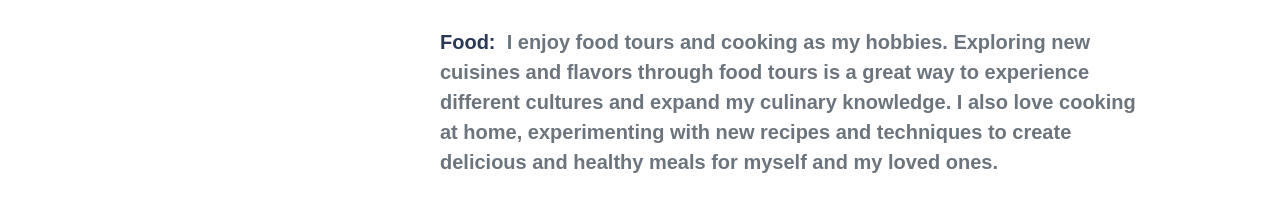
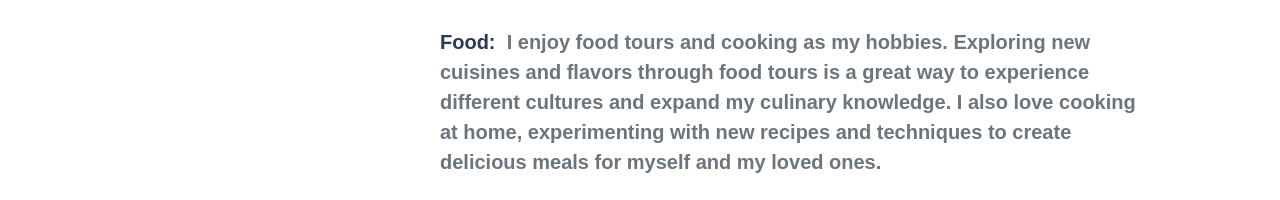
Before and after one commit to rretjin/Mid-Term-Project, a plain HTML site: page index.html in a window 1280 px wide. Shown: the part 1180-1380 px from the top of the page. Drawn offline with nearby package versions, Linux system fonts and the light colour scheme; grey boxes are pictures that could not be loaded; a script that the page names is missing; a web font is replaced by a local one.

Commit message:
text 수정

```diff
--- a/index.html
+++ b/index.html
@@ -59,7 +59,6 @@
              <!-- Interests-->
              <section class="resume-section" id="interests">
              <section class="interests">
-                <!-- 상단 텍스트 & 사진 -->
                 <div class="contents1">
                   <p class="title"><span style="color: #2B3856;">Art:</span>&nbsp
                     <span>I love to sketch and create art in my free time, and I also enjoy visiting galleries and art shows to see the work of other artists.
@@ -71,12 +70,11 @@
                   <img style="width: 150px;" class="photos" src="assets/img/art3.jpg">
                   <img src="assets/img/art4.jpg">
                 </div>
-                <!-- 하단 텍스트 & 사진 -->
                 <div class="contents2">
                   <p class="title"><span style="color: #2B3856;">Food:</span>&nbsp
                     <span>I enjoy food tours and cooking as my hobbies.
                         Exploring new cuisines and flavors through food tours is a great way to experience different cultures and expand my culinary knowledge.
-                        I also love cooking at home, experimenting with new recipes and techniques to create delicious and healthy meals for myself and my loved ones. </span>&nbsp
+                        I also love cooking at home, experimenting with new recipes and techniques to create delicious meals for myself and my loved ones. </span>&nbsp
                 </p>
                   <img style="width: 150px;" class="photos" src="assets/img/food1.jpg">
                   <img src="assets/img/food2.jpg">
```
